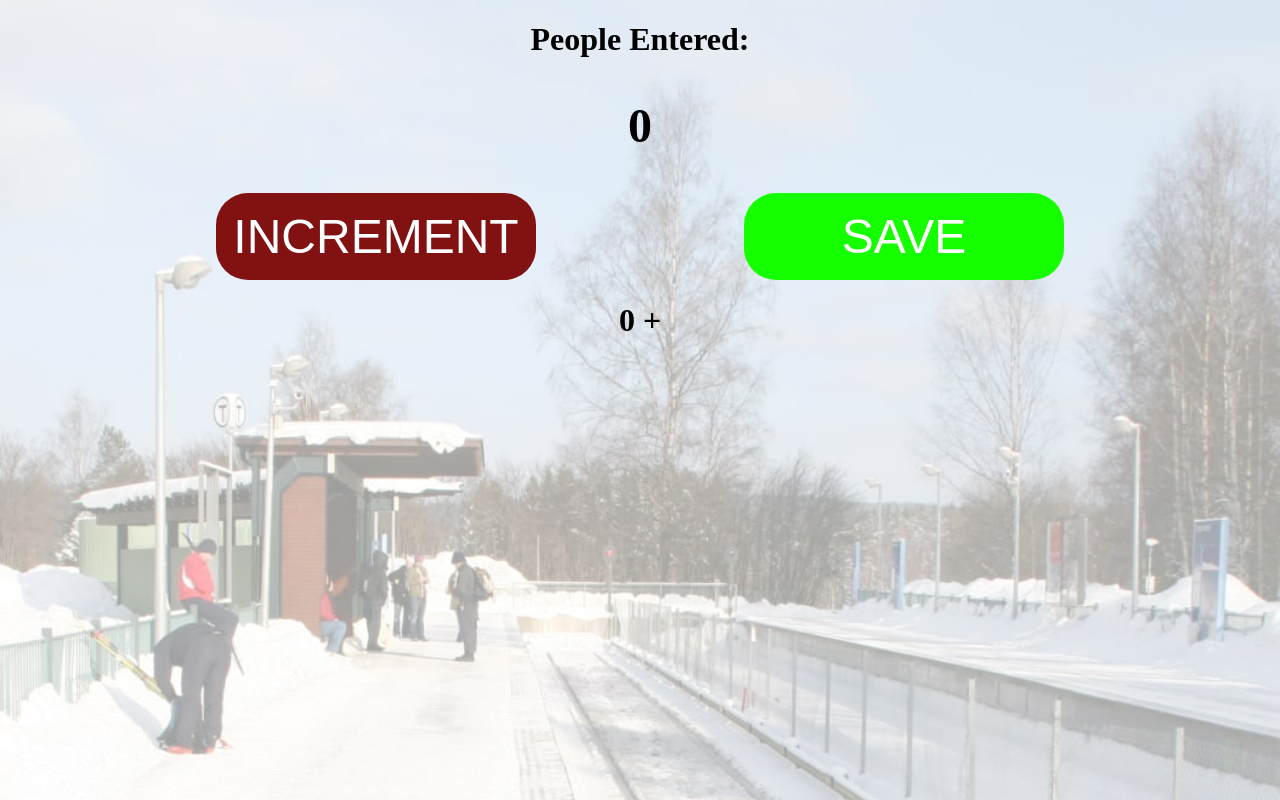
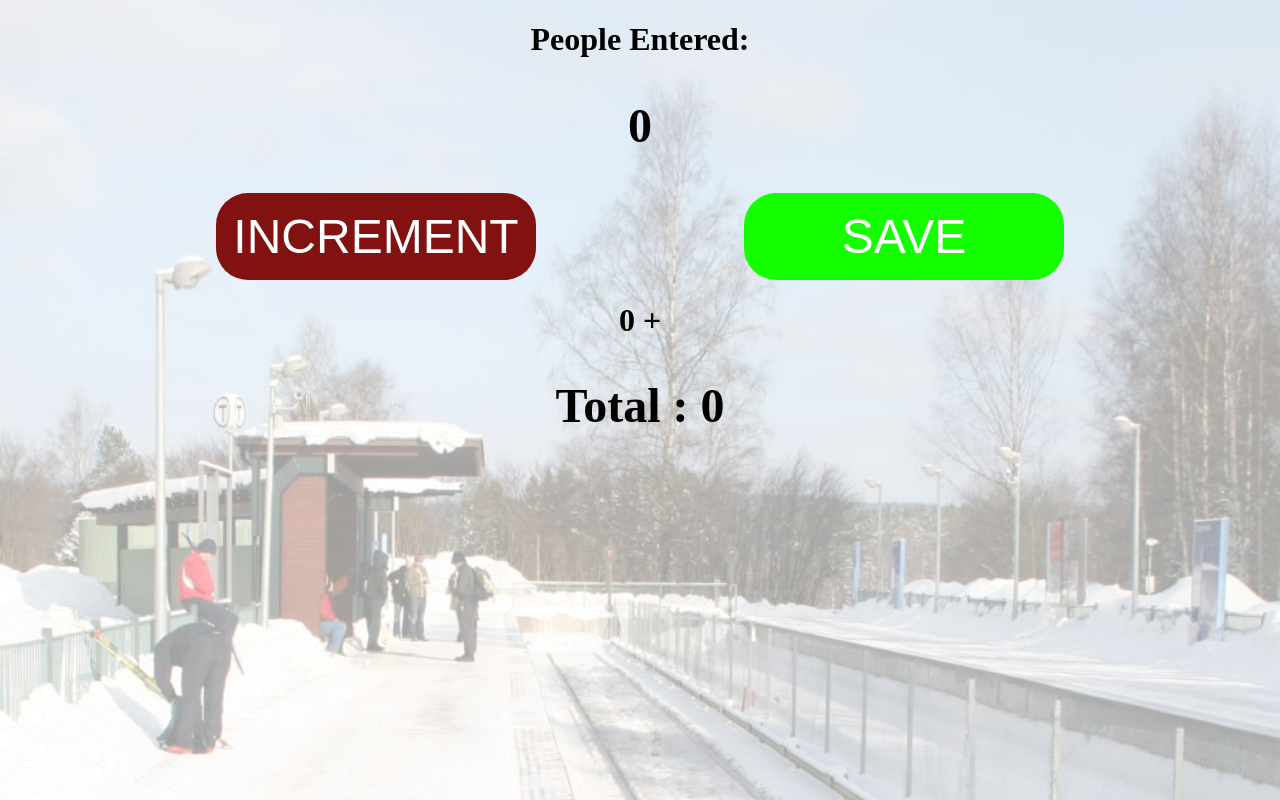
Before and after one commit to CodesWithRobi/passenger-counter-app, a plain HTML site: page index.html in a window 1280 px wide. Both pictures are taken after a click on the button "SAVE". Drawn offline with Linux system fonts and the light colour scheme.

Commit message:
Added total number of passengers

```diff
--- a/index.html
+++ b/index.html
@@ -15,6 +15,7 @@
                 <button id="btns" onclick="save()">SAVE</button>
             </div>
             <h1 id="log"></h1>
+            <h2 id="total"></h2>
         </center>
         <script src="index.js"></script>
     </body>
--- a/index.js
+++ b/index.js
@@ -2,6 +2,7 @@
 let num = 0;
 const count = document.getElementById("count");
 const log = document.getElementById("log");
+const total = document.getElementById("total")
 
 function increment() {
     num++;
@@ -11,4 +12,9 @@ function increment() {
 function save() {
     log.innerText += `${num} + `;
     num = 0;
+    add()
 }
+
+function add() {
+    total.innerText = `Total : ${eval(log.innerText.slice(0 , -2))}`;
+}
```
